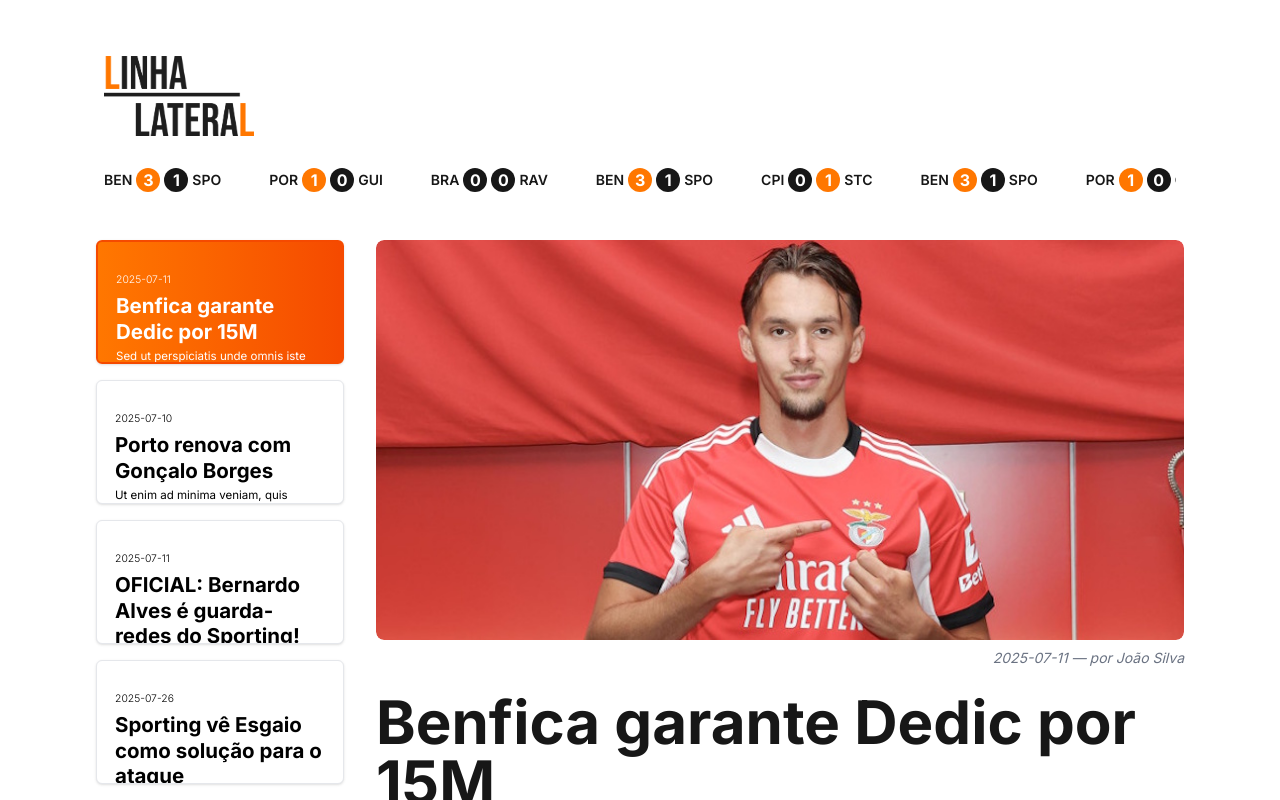
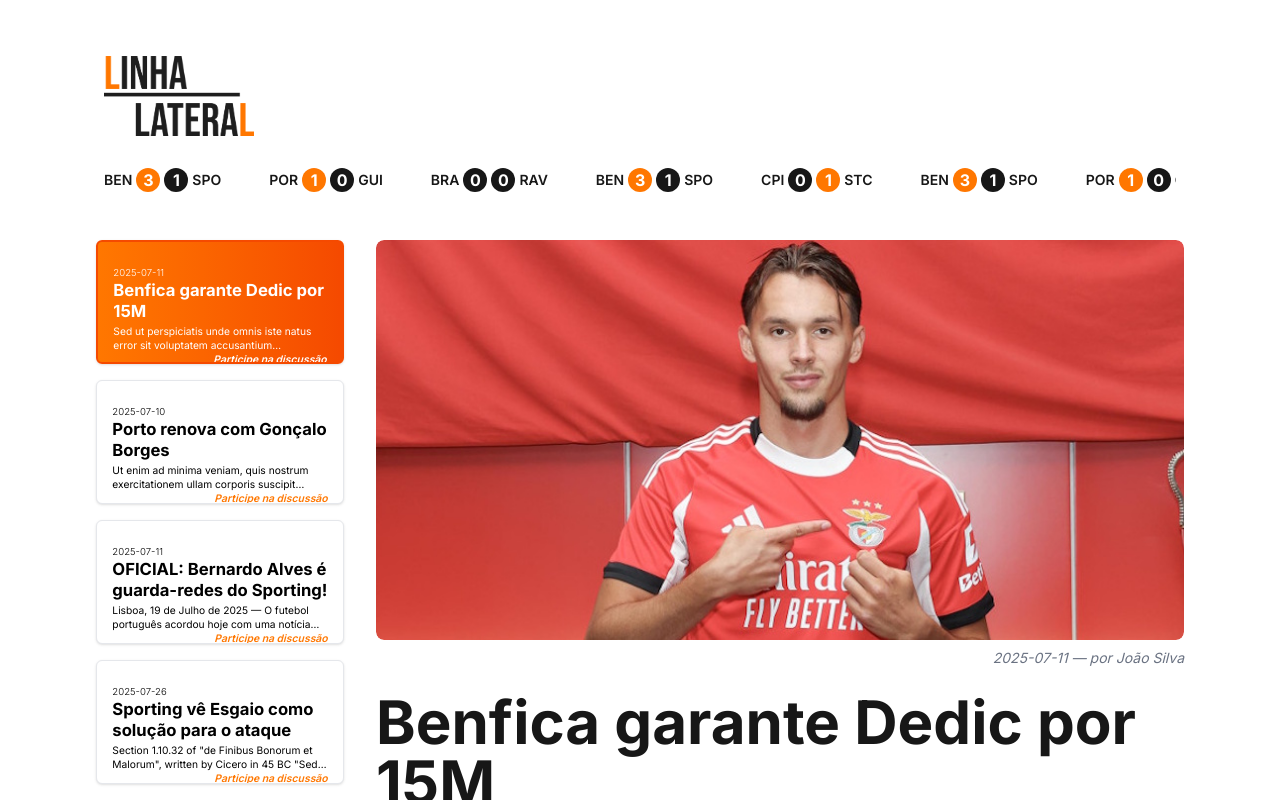
Before and after one commit to gambjoao/linha-lateral, a Next.js app: page / in a window 1280 px wide. Built offline with nearby package versions, Linux system fonts and the light colour scheme.

Commit message:
changed mobile layouts

```diff
--- a/src/app/globals.css
+++ b/src/app/globals.css
@@ -10,6 +10,8 @@
   --accent: #FF7700;
   --font-sans: var(--font-inter);
   --font-mono: var(--font-inter-mono);
+
+
 }
 
 
--- a/src/app/page.tsx
+++ b/src/app/page.tsx
@@ -41,7 +41,7 @@ export default function Home() {
       </Head>
 
       <main className="flex flex-col h-screen ">
-        <div className="flex flex-col flex-1 overflow-hidden w-full px-6 sm:px-10 md:px-20 lg:px-[80px] pt-6 sm:pt-8 md:pt-10 lg:pt-10">
+        <div className="flex flex-col flex-1 overflow-hidden w-full px-6 sm:px-10 md:px-12 lg:px-[80px] pt-6 sm:pt-8 md:pt-10 lg:pt-10">
         {/* 🔝 Header Section */}
           <header className="flex flex-col w-full">
             {/* Top Logo Row */}
--- a/src/components/PostCard.tsx
+++ b/src/components/PostCard.tsx
@@ -24,23 +24,31 @@ export default function PostCard({ title, date, preview, selected, onClick }: Po
           : 'bg-white text-black border-gray-200 hover:border-gray-400'
       )}
     >
-      <div className="flex flex-col h-full px-[18px] pt-[30px] pb-[16px] justify-between flex-1">
-        {/* Top Section (Date + Title + Preview) */}
-        <div className="flex flex-col">
-          <p className="text-[clamp(0.65rem,0.8vw,0.75rem)] font-light">{date}</p>
-          <div className="mt-[6px] flex flex-col flex-grow">
-            <h2 className="text-[clamp(1rem,1.6vw,1.3rem)] font-bold leading-tight mb-1">{title}</h2>
-            <p className="text-[clamp(0.65rem,0.9vw,0.8rem)] line-clamp-2 flex-grow">{preview}</p>
-          </div>
+      <div className="flex flex-col h-full px-[18px] md:px-3 lg:px-[clamp(8px,1.2vw,18px)] pt-[30px] md:pt-4 lg:pt-[clamp(16px,2vw,30px)] pb-[16px] md:pb-3 lg:pb-[clamp(10px,1vw,16px)] justify-between flex-1">
+
+        {/* Date stays at the top */}
+        <p className="text-[clamp(0.65rem,0.8vw,0.75rem)] md:text-xs lg:text-[clamp(0.6rem,0.7vw,0.75rem)] font-light">
+          {date}
+        </p>
+
+        {/* Centered block with title + preview */}
+        <div className="flex flex-col justify-center items-start flex-1">
+          <h2 className="text-[clamp(1rem,1.6vw,1.3rem)] md:text-base md:line-clamp-2 lg:text-[clamp(0.9rem,1.3vw,1.3rem)] font-bold leading-tight mb-1">
+            {title}
+          </h2>
+          <p className="text-[clamp(0.65rem,0.9vw,0.8rem)] line-clamp-2 md:text-xs md:hidden lg:text-[clamp(0.6rem,0.8vw,0.8rem)] lg:line-clamp-2">
+            {preview}
+          </p>
         </div>
 
-        {/* Bottom-right Action Text */}
-        <div className="self-end text-[clamp(0.7rem,0.9vw,0.8rem)] font-semibold italic text-right">
+        {/* Call to action pinned to bottom */}
+        <div className="self-end text-[clamp(0.7rem,0.9vw,0.8rem)] md:text-xs lg:text-[clamp(0.65rem,0.8vw,0.8rem)] font-semibold italic text-right">
           <p className={clsx(selected ? 'text-white' : 'text-accent')}>
             Participe na discussão
           </p>
         </div>
       </div>
+
     </div>
   );
 }
--- a/src/components/PostCardList.tsx
+++ b/src/components/PostCardList.tsx
@@ -18,7 +18,6 @@ export default function PostCardList({ posts, onSelect, visible }: PostCardListP
   // Select the first post on initial mount
   useEffect(() => {
     if (!isMobile && posts.length > 0 && selectedSlug === null) {
-      console.log("This is a big screen, selecting first post");
       setSelectedSlug(posts[0].slug);
       onSelect(posts[0]);
     }
--- a/src/hooks/UseIsMobile.tsx
+++ b/src/hooks/UseIsMobile.tsx
@@ -2,7 +2,7 @@
 
 import { useEffect, useState } from 'react';
 
-export function useIsMobile(breakpoint = 768) {
+export function useIsMobile(breakpoint = 1000) {
   const [isMobile, setIsMobile] = useState(() =>
     typeof window !== 'undefined' ? window.innerWidth < breakpoint : false
   );
```
